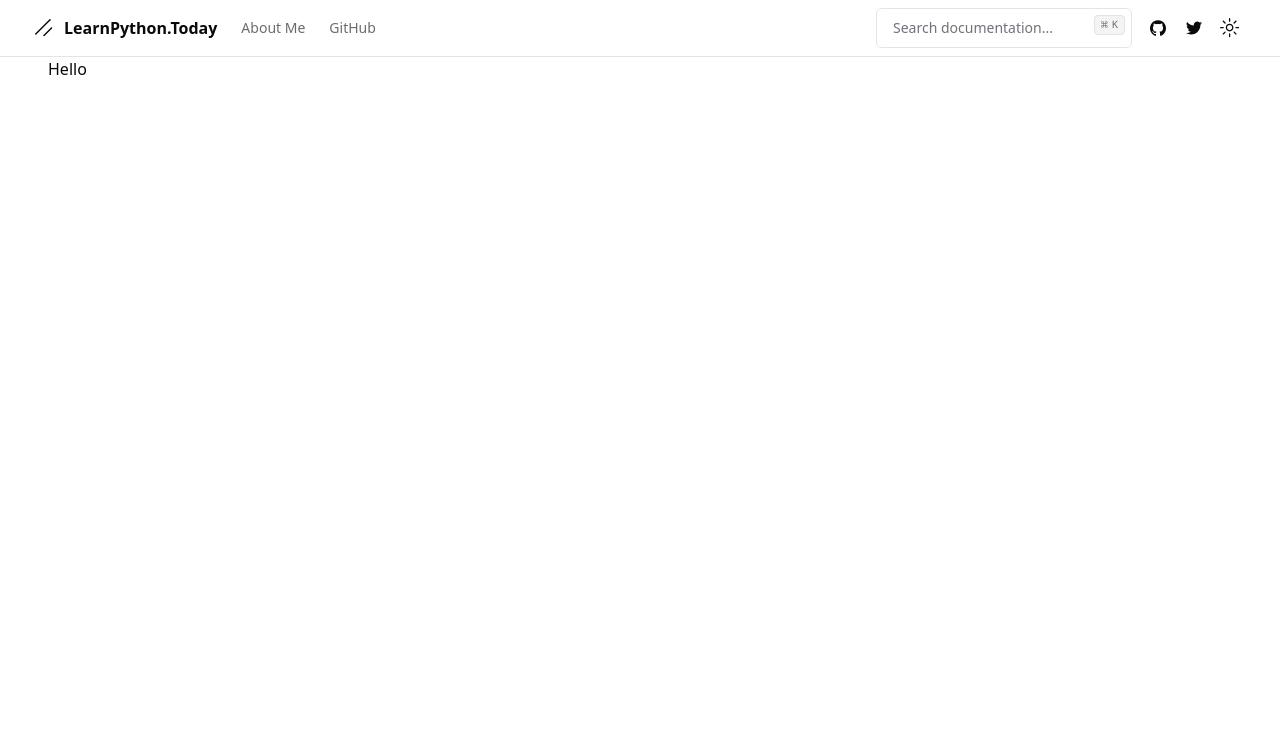
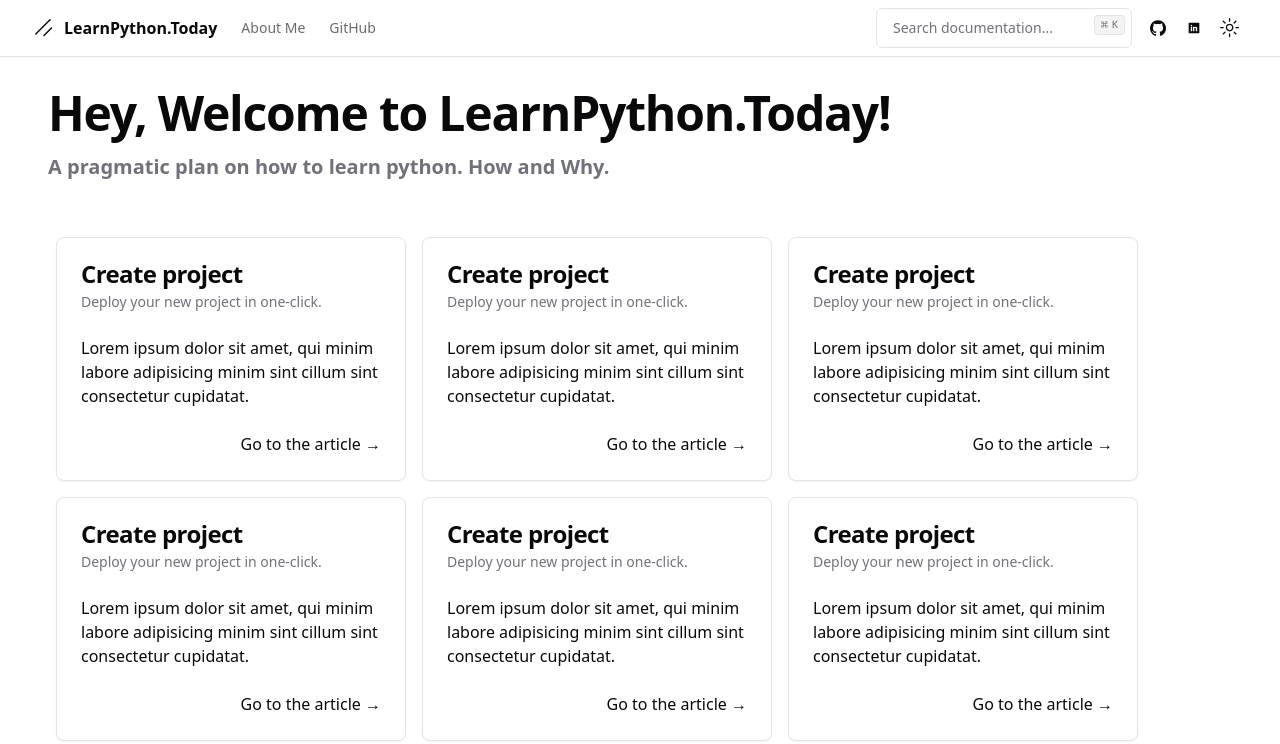
Before and after one commit to git-Pqrd/learnpython.today, a Next.js app: page / in a window 1280 px wide. Shown: the top 744 px of the page. Built offline with nearby package versions, Linux system fonts and the light colour scheme.

Commit message:
Post boilerplate code adding the logic for the blogcomponent and the typographie

```diff
--- a/app/globals.css
+++ b/app/globals.css
@@ -74,3 +74,10 @@
     @apply bg-background text-foreground;
   }
 }
+
+body,
+html {
+    position: relative;
+    height: 100vh;
+    width: 100vw;
+}
--- a/app/layout.tsx
+++ b/app/layout.tsx
@@ -86,7 +86,7 @@ export default function RootLayout({ children }: RootLayoutProps) {
           >
             <div className="relative flex min-h-screen flex-col">
               <SiteHeader />
-              <div className="flex-1 ml-12">{children}</div>
+              <div className="flex-1 ml-12 py-8">{children}</div>
               <SiteFooter />
             </div>
           </ThemeProvider>
--- a/app/page.tsx
+++ b/app/page.tsx
@@ -1,9 +1,15 @@
-import Image from 'next/image'
+import { BlogComponent } from '@/components/blog-component'
 
 export default function Home() {
-  return (
-    <>
-    Hello
-    </>
-  )
+    return (
+        <div>
+            <h1 className="scroll-m-20 text-4xl font-extrabold tracking-tight lg:text-5xl">
+                Hey, Welcome to LearnPython.Today!
+            </h1>
+            <p className="font-bold text-xl text-muted-foreground mt-4">
+                A pragmatic plan on how to learn python. How and Why.
+            </p>
+            <BlogComponent/>
+        </div>
+    )
 }
--- /dev/null
+++ b/components/blog-component.tsx
@@ -0,0 +1,19 @@
+import { BlogCard } from '@/components/card-component'
+
+export function BlogComponent() {
+    return (
+        <div className='flex flex-wrap flex-row py-12 '>
+            <BlogCard/>
+            <BlogCard/>
+            <BlogCard/>
+            <BlogCard/>
+            <BlogCard/>
+            <BlogCard/>
+            <BlogCard/>
+            <BlogCard/>
+            <BlogCard/>
+            <BlogCard/>
+            <BlogCard/>
+        </div>
+    )
+}
--- /dev/null
+++ b/components/card-component.tsx
@@ -0,0 +1,29 @@
+import * as React from "react"
+
+import {
+    Card,
+    CardContent,
+    CardDescription,
+    CardFooter,
+    CardHeader,
+    CardTitle,
+} from "@/components/ui/card"
+
+export function BlogCard() {
+    return (
+        <Card className="w-[350px] m-2">
+            <CardHeader>
+                <CardTitle>Create project</CardTitle>
+                <CardDescription>Deploy your new project in one-click.</CardDescription>
+            </CardHeader>
+            <CardContent>
+                Lorem ipsum dolor sit amet, qui minim labore adipisicing minim sint cillum sint consectetur cupidatat.
+            </CardContent>
+            <CardFooter className="flex justify-end">
+                <a href="/blog/">
+                    Go to the article &rarr;
+                </a>
+            </CardFooter>
+        </Card>
+    )
+}
--- a/components/icons.tsx
+++ b/components/icons.tsx
@@ -28,9 +28,11 @@ export const Icons = {
             />
         </svg>
     ),
-  twitter: (props: IconProps) => (
-    <svg xmlns="http://www.w3.org/2000/svg" viewBox="0 0 24 24" {...props}>
-      <path d="M21.543 7.104c.015.211.015.423.015.636 0 6.507-4.954 14.01-14.01 14.01v-.003A13.94 13.94 0 0 1 0 19.539a9.88 9.88 0 0 0 7.287-2.041 4.93 4.93 0 0 1-4.6-3.42 4.916 4.916 0 0 0 2.223-.084A4.926 4.926 0 0 1 .96 9.167v-.062a4.887 4.887 0 0 0 2.235.616A4.928 4.928 0 0 1 1.67 3.148a13.98 13.98 0 0 0 10.15 5.144 4.929 4.929 0 0 1 8.39-4.49 9.868 9.868 0 0 0 3.128-1.196 4.941 4.941 0 0 1-2.165 2.724A9.828 9.828 0 0 0 24 4.555a10.019 10.019 0 0 1-2.457 2.549z" />
+    linkedin: (props: IconProps) => (
+        <svg xmlns="http://www.w3.org/2000/svg" viewBox="0 0 48 48" {...props}>
+            <path fill="currentColor"
+            d="M20.9716667,33.5527338 L25.001,33.5527338 L25.001,27.1328007 C25.001,25.439485 25.3213333,23.7988354 27.4206667,23.7988354 C29.491,23.7988354 29.517,25.7351486 29.517,27.2404662 L29.517,33.5527338 L33.5506667,33.5527338 L33.5506667,26.4341413 C33.5506667,22.9381777 32.796,20.2505391 28.711,20.2505391 C26.7483333,20.2505391 25.432,21.3265278 24.8943333,22.3471839 L24.839,22.3471839 L24.839,20.5725357 L20.9716667,20.5725357 L20.9716667,33.5527338 Z M16.423,14.1202696 C15.1273333,14.1202696 14.0823333,15.1682587 14.0823333,16.4595785 C14.0823333,17.7508984 15.1273333,18.7992208 16.423,18.7992208 C17.7133333,18.7992208 18.761,17.7508984 18.761,16.4595785 C18.761,15.1682587 17.7133333,14.1202696 16.423,14.1202696 L16.423,14.1202696 Z M14.4026667,33.5527338 L18.4406667,33.5527338 L18.4406667,20.5725357 L14.4026667,20.5725357 L14.4026667,33.5527338 Z M9.76633333,40 C8.79033333,40 8,39.2090082 8,38.2336851 L8,9.76631493 C8,8.79065843 8.79033333,8 9.76633333,8 L38.234,8 C39.2093333,8 40,8.79065843 40,9.76631493 L40,38.2336851 C40,39.2090082 39.2093333,40 38.234,40 L9.76633333,40 Z" id="Shape">
+            </path>
         </svg>
     ),
     gitHub: (props: IconProps) => (
--- a/components/site-header.tsx
+++ b/components/site-header.tsx
@@ -48,7 +48,7 @@ export function SiteHeader() {
                   "w-9 px-0"
                 )}
               >
-                <Icons.twitter className="h-4 w-4 fill-current" />
+                <Icons.linkedin className="h-4 w-4 fill-current" />
                 <span className="sr-only">Linkedin</span>
               </div>
             </a>
--- /dev/null
+++ b/components/ui/label.tsx
@@ -0,0 +1,26 @@
+"use client"
+
+import * as React from "react"
+import * as LabelPrimitive from "@radix-ui/react-label"
+import { cva, type VariantProps } from "class-variance-authority"
+
+import { cn } from "@/lib/utils"
+
+const labelVariants = cva(
+  "text-sm font-medium leading-none peer-disabled:cursor-not-allowed peer-disabled:opacity-70"
+)
+
+const Label = React.forwardRef<
+  React.ElementRef<typeof LabelPrimitive.Root>,
+  React.ComponentPropsWithoutRef<typeof LabelPrimitive.Root> &
+    VariantProps<typeof labelVariants>
+>(({ className, ...props }, ref) => (
+  <LabelPrimitive.Root
+    ref={ref}
+    className={cn(labelVariants(), className)}
+    {...props}
+  />
+))
+Label.displayName = LabelPrimitive.Root.displayName
+
+export { Label }
--- a/config/site.ts
+++ b/config/site.ts
@@ -6,7 +6,6 @@ export const siteConfig = {
         "Website for the LearnPython.Today blog.",
     links: {
         linkedin: "https://www.linkedin.com/in/piquard/",
-        twitter: "https://twitter.com/learnpython.today",
         github: "https://github.com/git-Pqrd/learnpython.today",
     },
 }
--- a/package.json
+++ b/package.json
@@ -14,6 +14,7 @@
     "@radix-ui/react-dialog": "^1.0.5",
     "@radix-ui/react-dropdown-menu": "^2.0.6",
     "@radix-ui/react-icons": "^1.3.0",
+    "@radix-ui/react-label": "^2.0.2",
     "@radix-ui/react-scroll-area": "^1.0.5",
     "@radix-ui/react-slot": "^1.0.2",
     "@radix-ui/react-tabs": "^1.0.4",
```
Also changed, not shown: 1 other file (tests, documents, lock files or other folders). Lines whose indentation alone changed are shown as unchanged.
